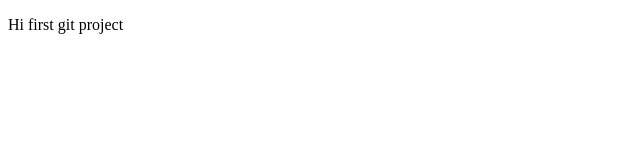
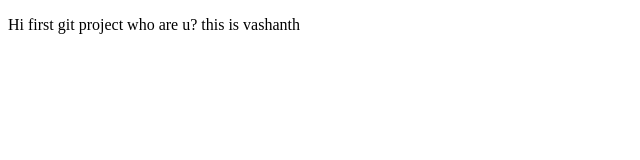
Before and after one commit to vc2000807/Git-Demo-Fe, a plain HTML site: page demo.html in a window 1280 px wide. Shown: the whole page, without its empty margins (0-640 px from the left). Drawn offline with Linux system fonts and the light colour scheme.

Commit message:
change the demo file

```diff
--- a/demo.html
+++ b/demo.html
@@ -1,3 +1,5 @@
 <!DOCTYPE html>
-<p>Hi first git project  </p>
+<p>Hi first git project
+    who are u?
+this is vashanth </p>
 </html>
```
